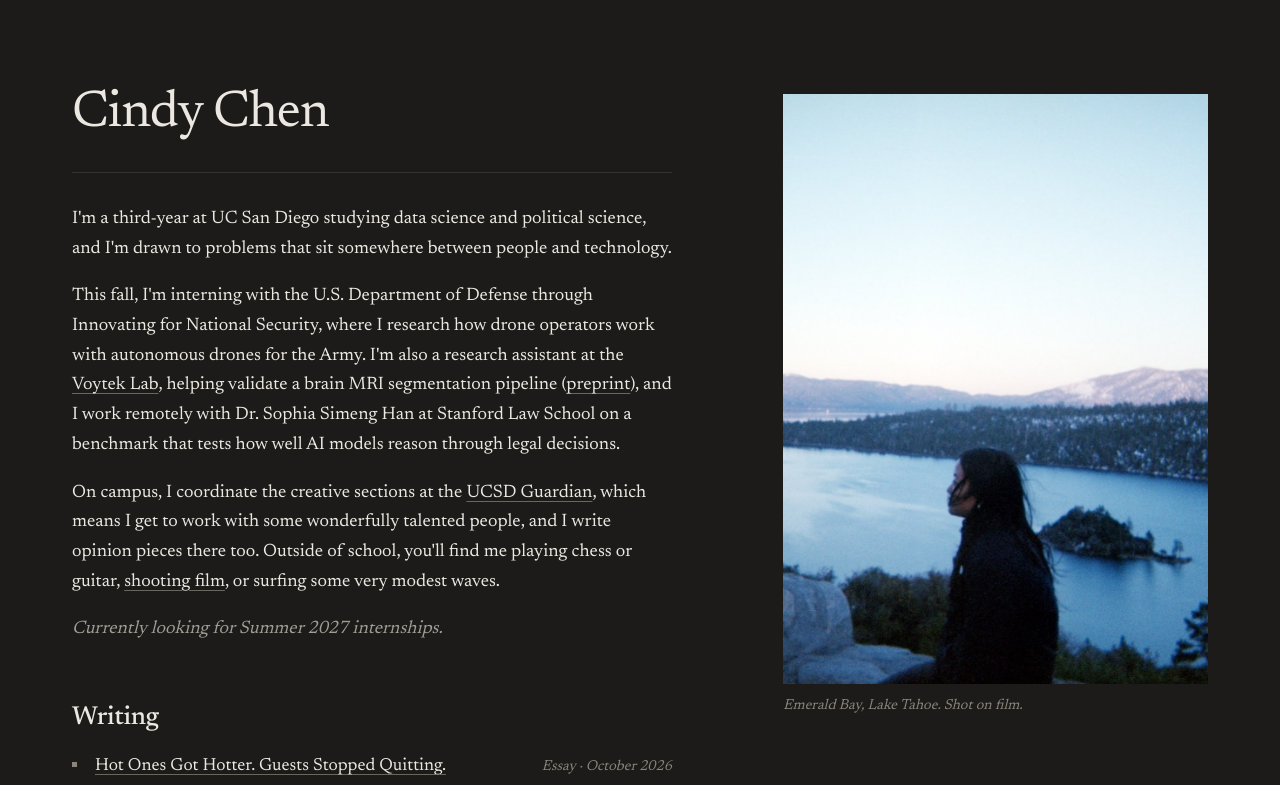
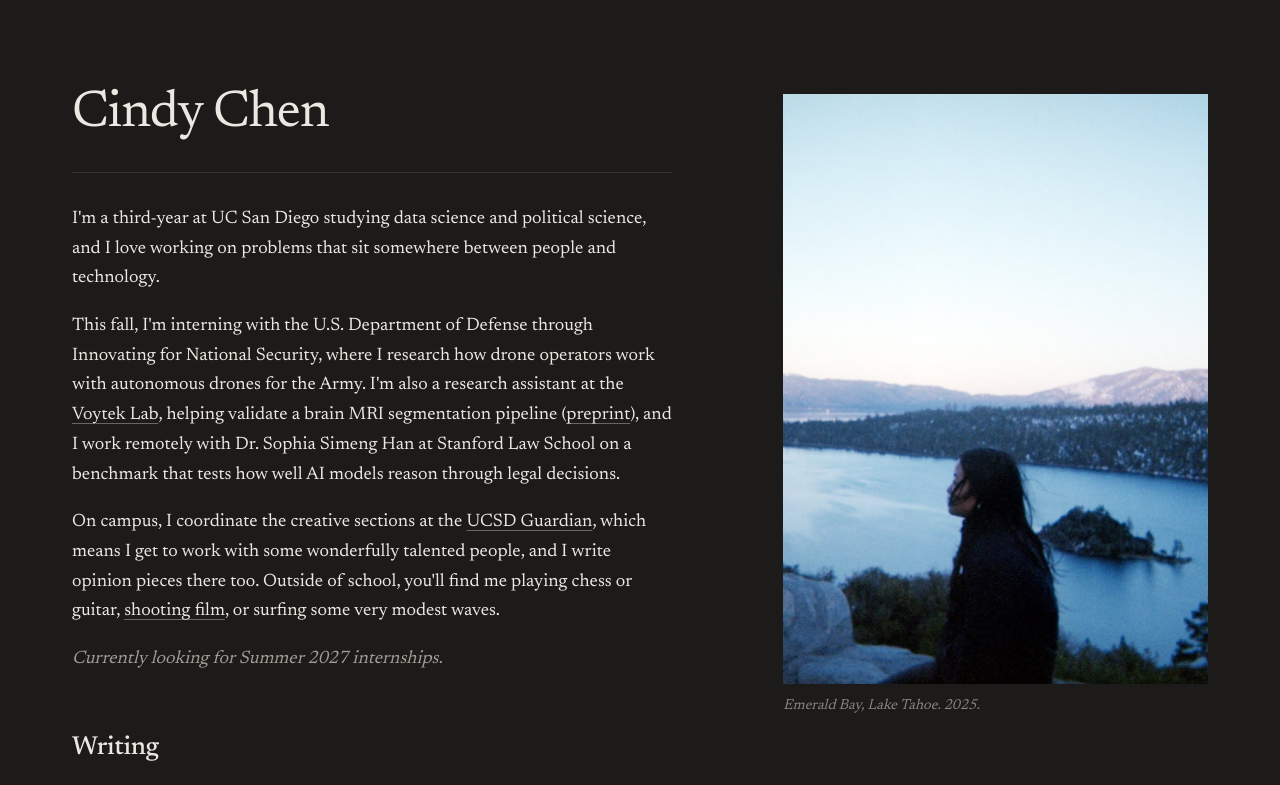
Before and after one commit to cindysze/cindysze.github.io, a Next.js app: page / in a window 1280 px wide. Shown: the top 785 px of the page. Built offline with nearby package versions, Linux system fonts and the light colour scheme.

Commit message:
minoorr changes

```diff
--- a/app/page.js
+++ b/app/page.js
@@ -40,8 +40,8 @@ export default function Home() {
         <div className="rule" />
         <div className="bio">
           <p>
-            I'm a third-year at UC San Diego studying data science and political science, and I'm
-            drawn to problems that sit somewhere between people and technology.
+            I'm a third-year at UC San Diego studying data science and political science, and I love working
+            on problems that sit somewhere between people and technology.
           </p>
           <p>
             This fall, I'm interning with the U.S. Department of Defense through Innovating for
@@ -132,7 +132,7 @@ export default function Home() {
 
       <figure className="photo">
         <img src="/tahoe.jpg" alt="Cindy looking out over Emerald Bay at Lake Tahoe at dusk, shot on film" />
-        <figcaption>Emerald Bay, Lake Tahoe. Shot on film.</figcaption>
+        <figcaption>Emerald Bay, Lake Tahoe. 2025.</figcaption>
       </figure>
     </div>
   );
```
